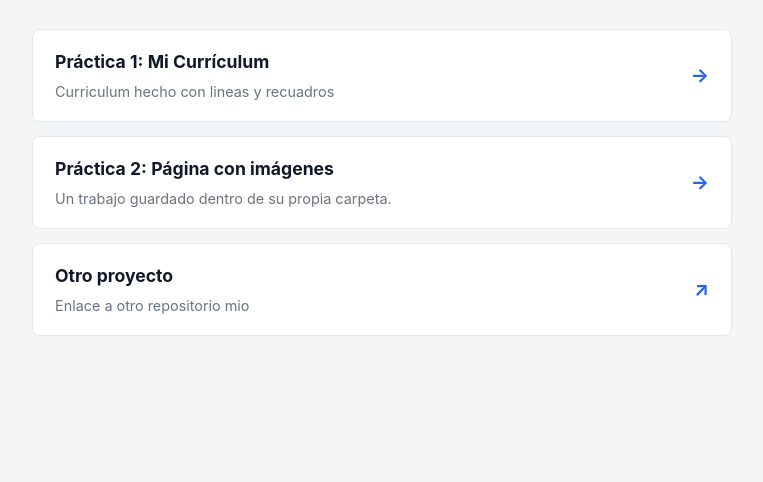
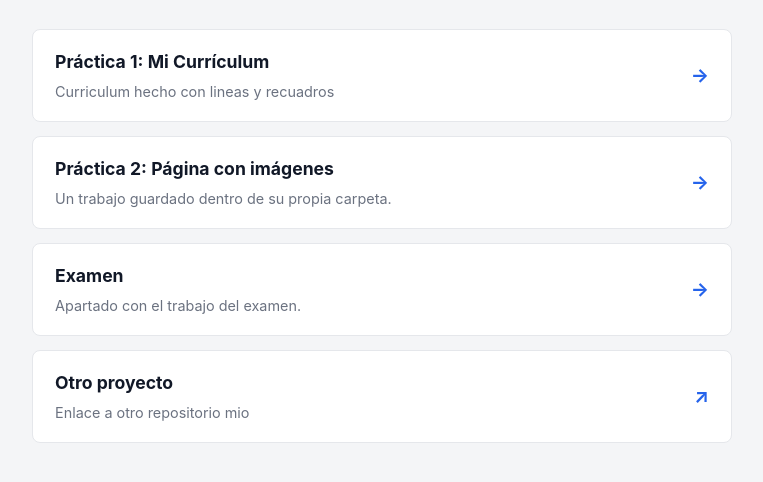
Before and after one commit to alberto05su/Aplicaciones-Web, a plain HTML site: page index.html in a window 1280 px wide. Shown: the part 138-620 px from the top of the page, without its empty margins (258-1021 px from the left). Drawn offline with Linux system fonts and the light colour scheme.

Commit message:
Añadir apartado Examen al index
Co-Authored-By: Claude Sonnet 5.5 <noreply@anthropic.com>
Claude-Session: https://claude.ai/code/session_01B3C28EJr7uVvqrEKyfWzC6

```diff
--- a/index.html
+++ b/index.html
@@ -153,6 +153,18 @@
             </a>
 
             <!--
+                BOTÓN EXAMEN: Apartado del examen.
+                Está pensado para una carpeta llamada "examen" con su index.html dentro.
+            -->
+            <a href="examen/index.html" class="tarjeta">
+                <div>
+                    <h2>Examen</h2>
+                    <p>Apartado con el trabajo del examen.</p>
+                </div>
+                <span class="flecha">→</span>
+            </a>
+
+            <!--
                 BOTÓN 3: Para enlazar a cualquier otra página de internet.
                 Pega el enlace completo (con https://) dentro de las comillas.
                 Lo de target="_blank" hace que se abra en una pestaña nueva.
```
